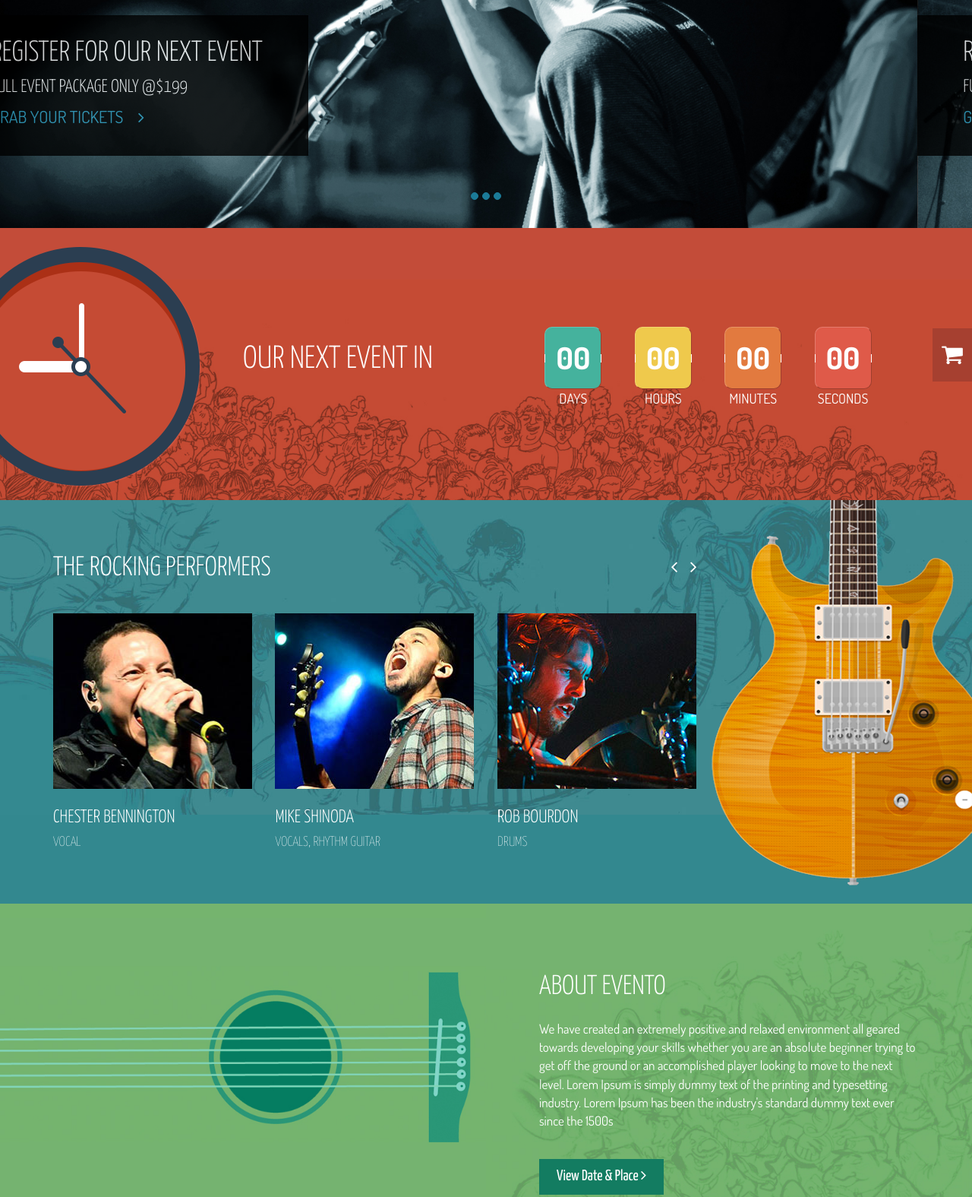
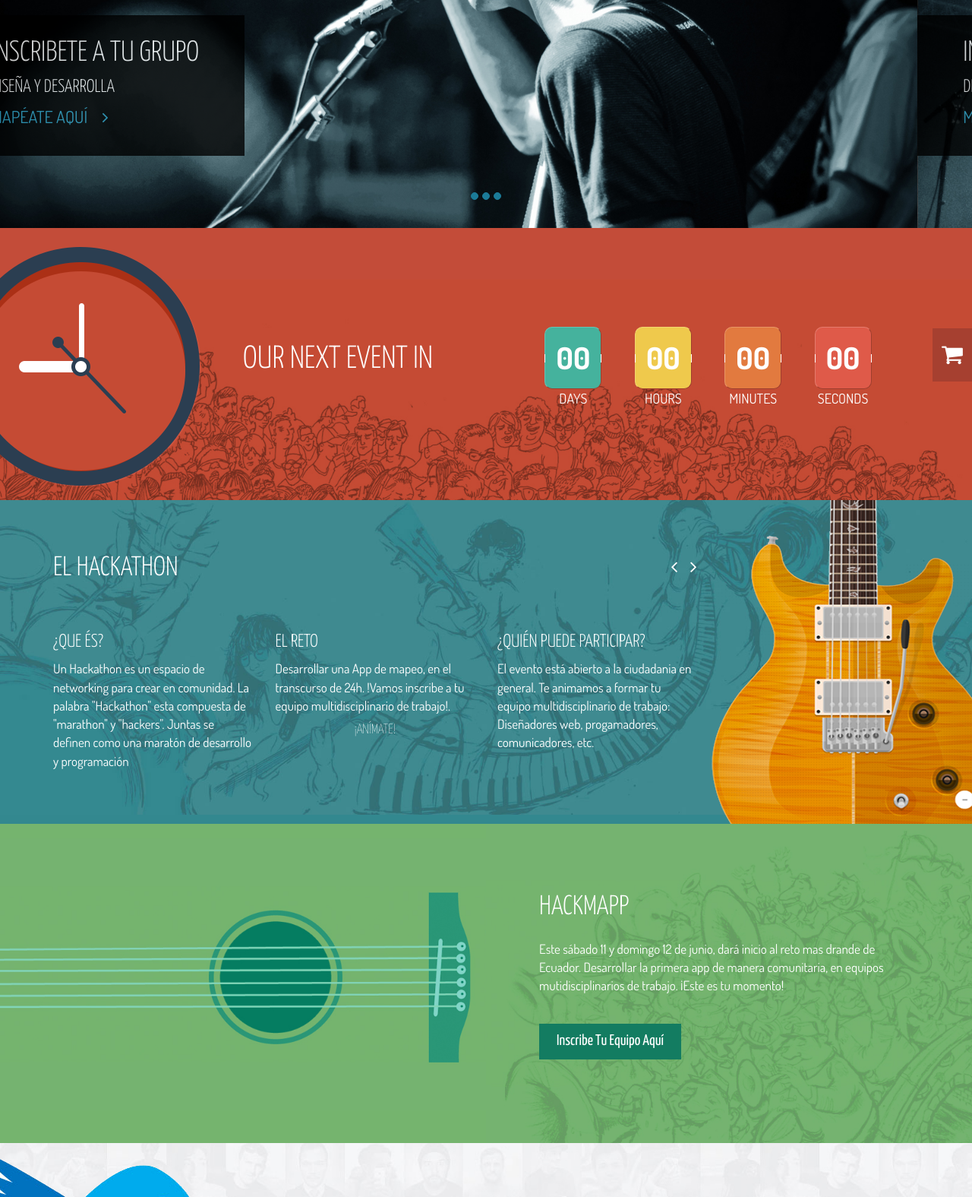
Before and after one commit to cladian/hackmapp, a plain HTML site: page index.html in a window 1280 px wide. Shown: the part 380-1955 px from the top of the page at 76% size. Drawn offline with Linux system fonts and the light colour scheme; some packages are replaced by stand-ins of ours.

Commit message:
contenidos

```diff
--- a/index.html
+++ b/index.html
@@ -49,13 +49,13 @@
 		            </div>
 		            <div class="collapse navbar-collapse">
 		                <ul class="nav navbar-nav navbar-right">
-		                    <li class="scroll active"><a href="#home">Home</a></li>
-		                    <li class="scroll"><a href="#explore">Explore</a></li>
-		                    <li class="scroll"><a href="#event">Event</a></li>
-		                    <li class="scroll"><a href="#about">About</a></li>
-		                    <li class="no-scroll"><a href="#twitter">Twitter</a></li>
+		                    <li class="scroll active"><a href="#home">INICIO</a></li>
+		                    <li class="scroll"><a href="#explore">EL HACKATHON</a></li>
+		                    <li class="scroll"><a href="#event">INSRCRÍBETE</a></li>
+		                    <li class="scroll"><a href="#about">ORGANIZADORES</a></li>
+		                    <!-- <li class="no-scroll"><a href="#twitter">Twitter</a></li> -->
 		                    <li><a class="no-scroll" href="#" target="_blank">PURCHASE TICKETS</a></li>
-		                    <li class="scroll"><a href="#contact">Contact</a></li>
+		                    <li class="scroll"><a href="#cCONTACTO">Contact</a></li>
 		                </ul>
 		            </div>
 		        </div>
@@ -75,25 +75,25 @@
 				<div class="item active">
 					<img class="img-responsive" src="images/slider/bg1.jpg" alt="slider">
 					<div class="carousel-caption">
-						<h2>register for our next event </h2>
-						<h4>full event package only @$199</h4>
-						<a href="#contact">GRAB YOUR TICKETS <i class="fa fa-angle-right"></i></a>
+						<h2>INSCRIBETE A TU GRUPO</h2>
+						<h4>DISEÑA Y DESARROLLA</h4>
+						<a href="#contact">MAPÉATE AQUÍ <i class="fa fa-angle-right"></i></a>
 					</div>
 				</div>
 				<div class="item">
 					<img class="img-responsive" src="images/slider/bg2.jpg" alt="slider">
 					<div class="carousel-caption">
-						<h2>register for our next event </h2>
-						<h4>full event package only @$199</h4>
-						<a href="#contact">GRAB YOUR TICKETS <i class="fa fa-angle-right"></i></a>
+						<h2>INSCRIBETE A TU GRUPO</h2>
+						<h4>DISEÑA Y DESARROLLA</h4>
+						<a href="#contact">MAPÉATE AQUÍ<i class="fa fa-angle-right"></i></a>
 					</div>
 				</div>
 				<div class="item">
 					<img class="img-responsive" src="images/slider/bg3.jpg" alt="slider">
 					<div class="carousel-caption">
-						<h2>register for our next event </h2>
-						<h4>full event package only @$199</h4>
-						<a href="#contact" >GRAB YOUR TICKETS <i class="fa fa-angle-right"></i></a>
+						<h2>INSCRIBETE A TU GRUPO</h2>
+						<h4>DISEÑA Y DESARROLLA</h4>
+						<a href="#contact" >MAPÉATE AQUÍ<i class="fa fa-angle-right"></i></a>
 					</div>
 				</div>
 			</div>
@@ -142,31 +142,32 @@
 			<div class="row">
 				<div class="col-sm-12 col-md-9">
 					<div id="event-carousel" class="carousel slide" data-interval="false">
-						<h2 class="heading">THE ROCKING Performers</h2>
+						<h2 class="heading">EL HACKATHON</h2>
 						<a class="even-control-left" href="#event-carousel" data-slide="prev"><i class="fa fa-angle-left"></i></a>
 						<a class="even-control-right" href="#event-carousel" data-slide="next"><i class="fa fa-angle-right"></i></a>
 						<div class="carousel-inner">
 							<div class="item active">
 								<div class="row">
 									<div class="col-sm-4">
-										<div class="single-event">
-											<img class="img-responsive" src="images/event/event1.jpg" alt="event-image">
-											<h4>Chester Bennington</h4>
-											<h5>Vocal</h5>
+										<div class="single-event" >
+											<!-- <img class="img-responsive" src="images/event/event1.jpg" alt="event-image"> -->
+											<h4>¿Que és? </h4>
+											<p>Un Hackathon es un espacio de networking para crear en comunidad. La palabra "Hackathon" esta compuesta de "marathon" y "hackers". Juntas se definen como una maratón de desarrollo y programación</p>
 										</div>
 									</div>
 									<div class="col-sm-4">
 										<div class="single-event">
-											<img class="img-responsive" src="images/event/event2.jpg" alt="event-image">
-											<h4>Mike Shinoda</h4>
-											<h5>vocals, rhythm guitar</h5>
+											<!-- <img class="img-responsive" src="images/event/event2.jpg" alt="event-image"> -->
+											<h4>El reto</h4>
+											<p>Desarrollar una App de mapeo, en el transcurso de 24h. !Vamos inscribe a tu equipo multidisciplinario de trabajo!. <h5 align="center">¡Anímate!</h5></p>
+
 										</div>
 									</div>
 									<div class="col-sm-4">
 										<div class="single-event">
-											<img class="img-responsive" src="images/event/event3.jpg" alt="event-image">
-											<h4>Rob Bourdon</h4>
-											<h5>drums</h5>
+											<!-- <img class="img-responsive" src="images/event/event3.jpg" alt="event-image"> -->
+											<h4>¿Quién puede participar?</h4>
+											<p>El evento está abierto a la ciudadania en general. Te animamos a formar tu equipo multidisciplinario de trabajo: Diseñadores web, progamadores, comunicadores, etc.</p>
 										</div>
 									</div>
 								</div>
@@ -175,23 +176,23 @@
 								<div class="row">
 									<div class="col-sm-4">
 										<div class="single-event">
-											<img class="img-responsive" src="images/event/event1.jpg" alt="event-image">
-											<h4>Chester Bennington</h4>
+											<!-- <img class="img-responsive" src="images/event/event1.jpg" alt="event-image"> -->
+											<h4>En construcción...</h4>
 											<h5>Vocal</h5>
 										</div>
 									</div>
 									<div class="col-sm-4">
 										<div class="single-event">
 											<img class="img-responsive" src="images/event/event2.jpg" alt="event-image">
-											<h4>Mike Shinoda</h4>
-											<h5>vocals, rhythm guitar</h5>
+											<h4>En construcción...</h4>
+											<h5>vocal</h5>
 										</div>
 									</div>
 									<div class="col-sm-4">
 										<div class="single-event">
-											<img class="img-responsive" src="images/event/event3.jpg" alt="event-image">
-											<h4>Rob Bourdon</h4>
-											<h5>drums</h5>
+											<!-- <img class="img-responsive" src="images/event/event3.jpg" alt="event-image"> -->
+											<h4>En construcción...</h4>
+											<h5>local</h5>
 										</div>
 									</div>
 								</div>
@@ -211,9 +212,9 @@
 			<img class="img-responsive" src="images/guitar2.jpg" alt="guitar">
 		</div>
 		<div class="about-content">
-					<h2>About Evento</h2>
-					<p>We have created an extremely positive and relaxed environment all geared towards developing your skills whether you are an absolute beginner trying to get off the ground or an accomplished player looking to move to the next level. Lorem Ipsum is simply dummy text of the printing and typesetting industry. Lorem Ipsum has been the industry's standard dummy text ever since the 1500s</p>
-					<a href="#" class="btn btn-primary">View Date & Place <i class="fa fa-angle-right"></i></a>
+					<h2>HACKMAPP</h2>
+					<p>Este sábado 11 y domingo 12 de junio, dará inicio al reto mas drande de Ecuador. Desarrollar la primera app de manera comunitaria, en equipos mutidisciplinarios de trabajo. ¡Este es tu momento!</p>
+					<a href="#" class="btn btn-primary">Inscribe tu equipo aquí <!-- <i class="fa fa-angle-right"></i> --></a>
 
 		</div>
 	</section><!--/#about-->
@@ -228,17 +229,17 @@
 					<div class="text-center carousel-inner center-block">
 						<div class="item active">
 							<img src="images/twitter/twitter1.png" alt="">
-							<p>In hac habitasse platea dictumst. Nam pulvinar, odio sed rhoncus suscipit </p>
+							<p>¡Que chevere!, ya me estoy inscribiendo junto con mi equipo</p>
 							<a href="#">http://t.co/yY7s1IfrAb 2 days ago</a>
 						</div>
 						<div class="item">
 							<img src="images/twitter/twitter2.png" alt="">
-							<p>In hac habitasse platea dictumst. Nam pulvinar, odio sed rhoncus suscipit </p>
+							<p>En construcción... </p>
 							<a href="#">http://t.co/yY7s1IfrAb 2 days ago</a>
 						</div>
 						<div class="item">
 							<img src="images/twitter/twitter3.png" alt="">
-							<p>In hac habitasse platea dictumst. Nam pulvinar, odio sed rhoncus suscipit </p>
+							<p>En construcción... </p>
 							<a href="#">http://t.co/yY7s1IfrAb 2 days ago</a>
 						</div>
 					</div>
@@ -254,7 +255,7 @@
 			<div class="container">
 				<div class="row">
 					<div class="col-sm-10">
-						<h2>Sponsors</h2>
+						<h2>INVITAN:</h2>
 						<a class="sponsor-control-left" href="#sponsor-carousel" data-slide="prev"><i class="fa fa-angle-left"></i></a>
 						<a class="sponsor-control-right" href="#sponsor-carousel" data-slide="next"><i class="fa fa-angle-right"></i></a>
 						<div class="carousel-inner">
```
Also changed, not shown: images/logo.png, images/logoVA.png (added).
